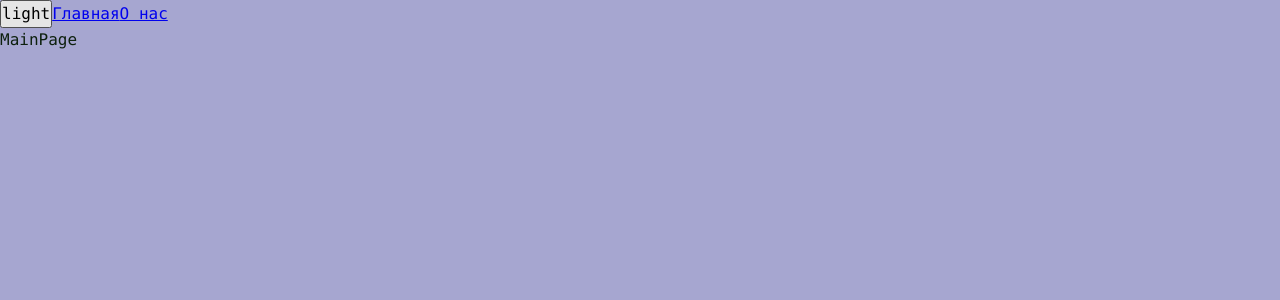
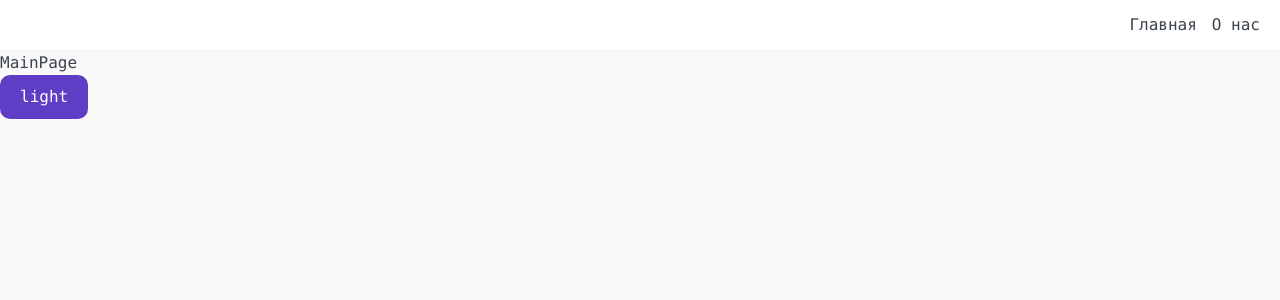
Before and after one commit to PaulSamPS/soc, a React app: page / in a window 1280 px wide. Shown: the top 300 px of the page. Built offline with nearby package versions, Linux system fonts and the light colour scheme.

Commit message:
theme colors

```diff
--- a/src/app/App.tsx
+++ b/src/app/App.tsx
@@ -1,19 +1,19 @@
 import React from 'react';
 import './styles/index.scss';
-import {Link} from "react-router-dom";
 import {useTheme} from "app/providers/ThemeProvider";
 import clsx from 'clsx'
 import {AppRouter} from "app/providers/router";
+import {Navbar} from "widgets/Navbar";
 
 export const App = () => {
     const {theme, toggleTheme} = useTheme()
 
     return (
         <div className={clsx('app', theme)}>
-            <button onClick={toggleTheme}>{theme}</button>
-            <Link to={'/'}>Главная</Link>
-            <Link to={'/about'}>О нас</Link>
+            <Navbar/>
+            <div className='divider'/>
             <AppRouter/>
+            <button className='btn' onClick={toggleTheme}>{theme}</button>
         </div>
     );
 };
--- a/src/app/providers/router/ui/AppRouter.tsx
+++ b/src/app/providers/router/ui/AppRouter.tsx
@@ -1,7 +1,5 @@
 import React, {Suspense} from 'react';
 import {Route, Routes} from "react-router-dom";
-import {AboutPage} from "pages/AboutPage";
-import {MainPage} from "pages/MainPage";
 import {routeConfig} from "shared/config/routerConfig/routerConfig";
 
 export const AppRouter = () => {
--- a/src/app/styles/index.scss
+++ b/src/app/styles/index.scss
@@ -7,7 +7,23 @@
   font: var(--font-m);
 
   background: var(--bg-color);
-  color: var(--primary-colora);
+  color: var(--color);
 
   min-height: 100vh;
 }
+
+.btn {
+  background: var(--primary);
+  padding: 10px 20px;
+  border: none;
+  color: var(--white);
+  border-radius: 10px;
+  cursor: pointer;
+}
+
+.divider {
+  background: var(--border-color);
+  height: 1px;
+  width: 100%;
+  opacity: var(--divider-opacity);
+}
--- a/src/app/styles/themes/dark.scss
+++ b/src/app/styles/themes/dark.scss
@@ -1,6 +1,9 @@
 .app.dark {
-  --bg-color: #101038;
+  --bg-color: #121212;
+  --bg-color-secondary: #1a1a1a;
 
-  --primary-colora: #6db26d;
-  --secondary-color: #ea8787;
+  --color: #e6edf3;
+
+  --border-color: #f0f0f0;
+  --divider-opacity: 10%;
 }
--- a/src/app/styles/themes/normal.scss
+++ b/src/app/styles/themes/normal.scss
@@ -1,6 +1,9 @@
 .app.light {
-  --bg-color: #a6a6d0;
+  --bg-color: #F9F9F9;
+  --bg-color-secondary: var(--white);
 
-  --primary-colora: #0d200d;
-  --secondary-color: #a75555;
+  --color: #3B434E;
+
+  --border-color: #F0F0F0;
+  --divider-opacity: 100%;
 }
--- a/src/app/styles/variables/global.scss
+++ b/src/app/styles/variables/global.scss
@@ -8,4 +8,10 @@
   --font-size-l: 24px;
   --font-line-l: 32px;
   --font-l: var(--font-size-l) / var(--font-line-l) var(--font-family-main);
+
+  --navbar-height: 50px;
+
+  --primary: #5f3dc4;
+  --white: #ffffff;
+  --dark: #3B434E;
 }
--- /dev/null
+++ b/src/shared/ui/AppLink/AppLink.module.scss
@@ -0,0 +1,16 @@
+.app-link {
+  text-decoration: none;
+  transition: color ease-in-out .2s;
+
+  &:hover {
+    color: var(--primary);
+  }
+}
+
+.primary {
+  color: var(--color);
+}
+
+.secondary {
+  color: red;
+}
--- /dev/null
+++ b/src/shared/ui/AppLink/AppLink.tsx
@@ -0,0 +1,21 @@
+import styles from './AppLink.module.scss';
+import clsx from "clsx";
+import {Link, LinkProps} from "react-router-dom";
+import {FC} from "react";
+
+export enum AppLinkTheme {
+    PRIMARY = 'primary',
+    SECONDARY = 'secondary'
+}
+interface AppLinkProps extends LinkProps {
+    className?: string
+    theme?: AppLinkTheme
+}
+
+export const AppLink: FC<AppLinkProps> = ({className, children, to, theme  = AppLinkTheme.PRIMARY, ...otherProps}) => {
+    return (
+        <Link to={to} className={clsx(styles['app-link'], styles[theme], className)} {...otherProps}>
+            {children}
+        </Link>
+    );
+};
--- /dev/null
+++ b/src/widgets/Navbar/index.ts
@@ -0,0 +1 @@
+export {Navbar} from './ui/Navbar'
--- /dev/null
+++ b/src/widgets/Navbar/ui/Navbar.module.scss
@@ -0,0 +1,16 @@
+.navbar {
+  width: 100%;
+  height: var(--navbar-height);
+  background: var(--bg-color-secondary);
+  display: flex;
+  align-items: center;
+  padding: 20px;
+
+  .links {
+    margin-left: auto;
+
+    .main-link {
+      margin-right: 15px;
+    }
+  }
+}
--- /dev/null
+++ b/src/widgets/Navbar/ui/Navbar.tsx
@@ -0,0 +1,19 @@
+import React from 'react';
+import styles from './Navbar.module.scss';
+import clsx from "clsx";
+import {AppLink, AppLinkTheme} from "shared/ui/AppLink/AppLink";
+
+interface NavbarProps {
+    className?: string
+}
+
+export const Navbar = ({className}: NavbarProps) => {
+    return (
+        <div className={clsx(styles.navbar, className)}>
+            <div className={styles.links}>
+                <AppLink to={'/'} theme={AppLinkTheme.PRIMARY} className={styles['main-link']}>Главная</AppLink>
+                <AppLink to={'/about'} theme={AppLinkTheme.PRIMARY}>О нас</AppLink>
+            </div>
+        </div>
+    );
+};
--- a/webpack.config.ts
+++ b/webpack.config.ts
@@ -5,7 +5,7 @@ import path from "path";
 
 export default (env: BuildEnv) => {
     const paths: BuildPath = {
-        entry: path.resolve(__dirname, 'src', 'index.ts'),
+        entry: path.resolve(__dirname, 'src', 'index.tsx'),
         build: path.resolve(__dirname, 'build'),
         html: path.resolve(__dirname, 'public', 'index.html'),
         src: path.resolve(__dirname, 'src')
```
